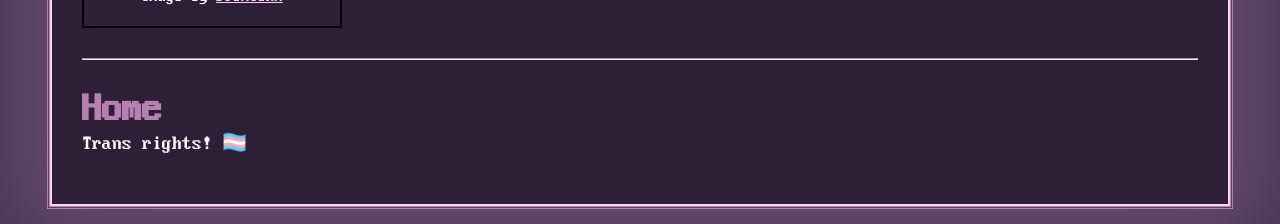
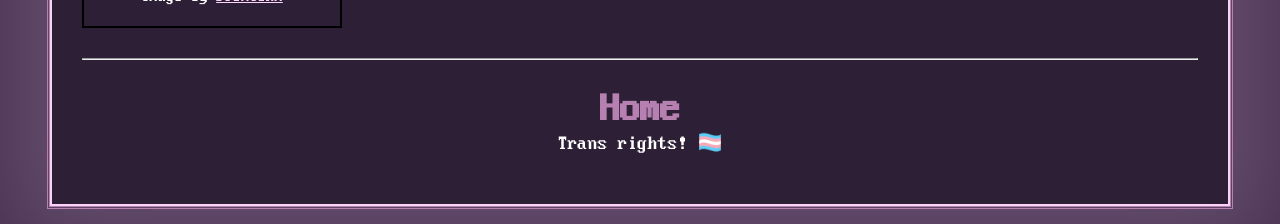
Before and after one commit to SpaceAccountant/PersonalSite, a Vue app: page / in a window 1280 px wide. Shown: the part 380-604 px from the top of the page. Built offline with nearby package versions, Linux system fonts and the light colour scheme.

Commit message:
Centered content section text and updated description

```diff
--- a/index.html
+++ b/index.html
@@ -4,7 +4,7 @@
     <meta charset="UTF-8">
     <link rel="icon" href="/favicon.gif" type="image/gif">
     <meta name="author" content="Jade Stockings">
-    <meta name="description" content="magical website of Jade Stockings">
+    <meta name="description" content="Magical website of Jade Stockings!">
     <meta name="viewport" content="width=device-width, initial-scale=1.0">
     <title>&#62; jade.stockings.gay &#60;</title>
   </head>
--- a/src/App.vue
+++ b/src/App.vue
@@ -109,9 +109,10 @@ import { RouterLink, RouterView } from 'vue-router'
       }
     }
   }
-}
 
-#content {
-  padding: 20px 0;
+  #content {
+    padding: 20px 0;
+    text-align: center;
+  }
 }
 </style>
```
